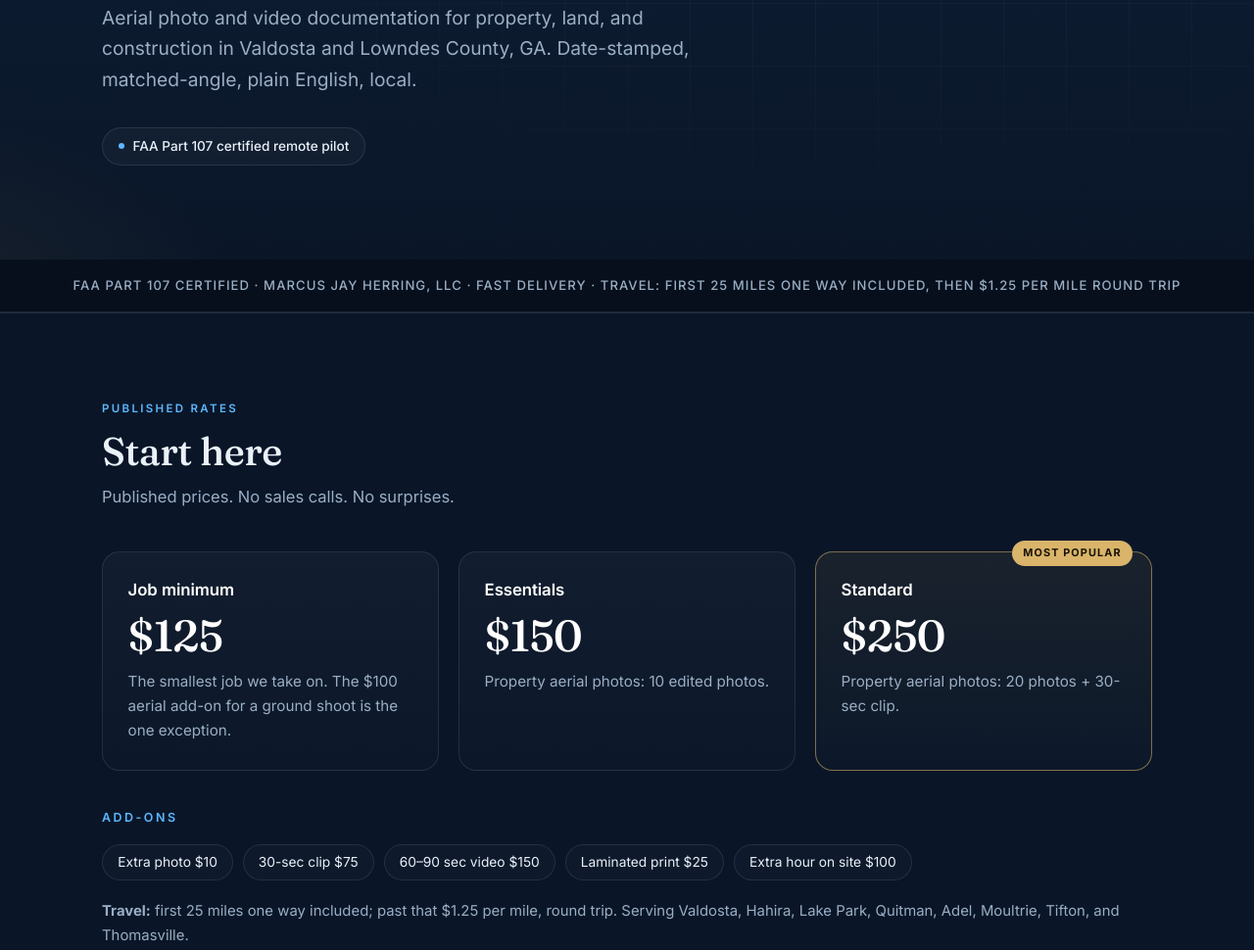
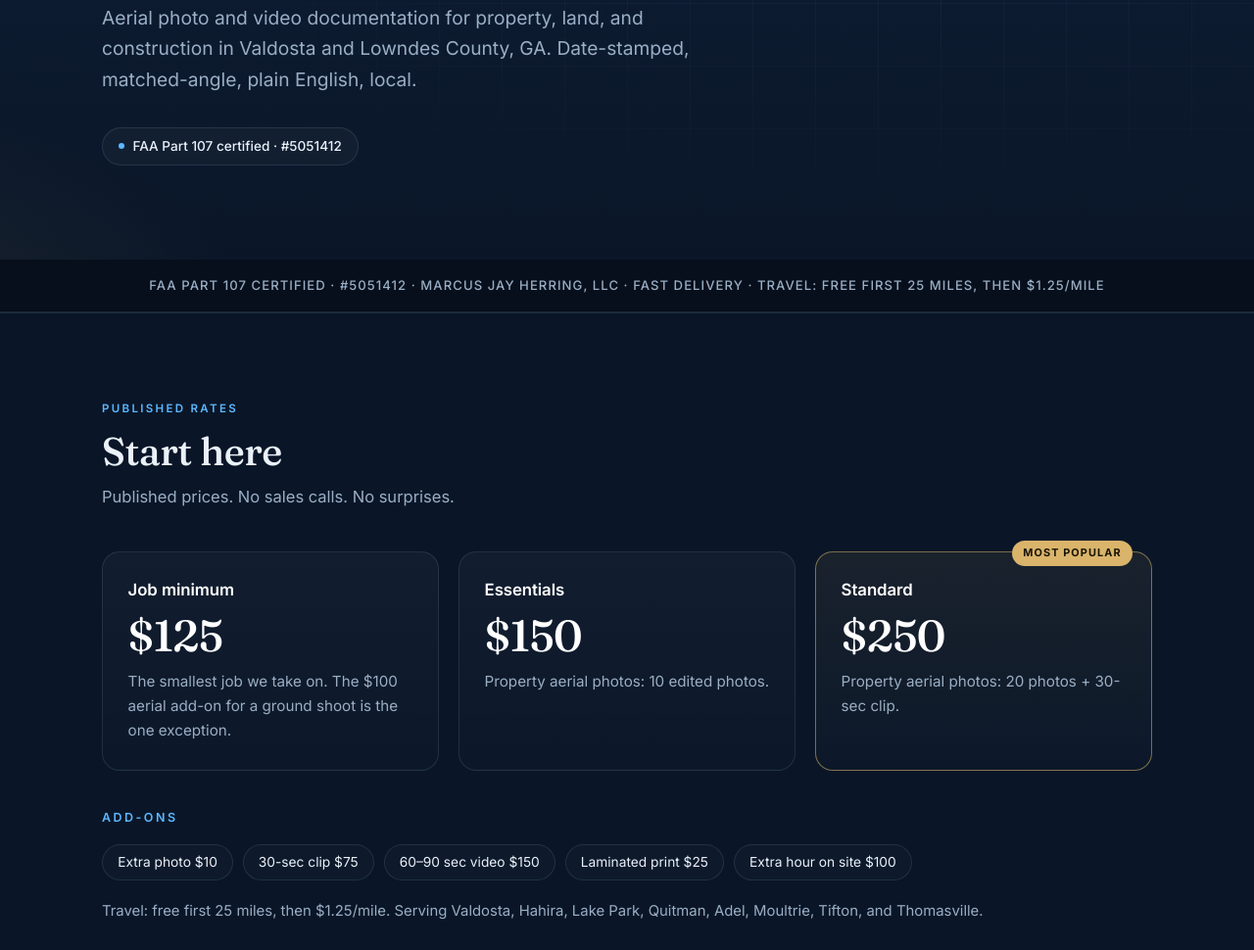
Before and after one commit to MARS488/girl-talk, a plain HTML site: page docs/index.html in a window 1280 px wide. Shown: the part 418-1388 px from the top of the page at 98% size. Drawn offline with Linux system fonts and the light colour scheme.

Commit message:
Travel line matches price card exactly + FAA Part 107 #5051412

```diff
--- a/docs/index.html
+++ b/docs/index.html
@@ -4,7 +4,7 @@
   <meta charset="utf-8" />
   <meta name="viewport" content="width=device-width, initial-scale=1" />
   <title>Aerial Ops — Aerial Photo & Video Documentation | Valdosta, GA</title>
-  <meta name="description" content="Aerial Ops: aerial property photos, video, and job-site photo documentation in Valdosta and Lowndes County, GA. Aerial Operations by Marcus Jay Herring, LLC. FAA Part 107 certified." />
+  <meta name="description" content="Aerial Ops: aerial property photos, video, and job-site photo documentation in Valdosta and Lowndes County, GA. Aerial Operations by Marcus Jay Herring, LLC. FAA Part 107 certified · #5051412." />
   <meta property="og:title" content="Aerial Ops — Aerial Photo & Video Documentation | Valdosta, GA" />
   <meta property="og:description" content="The professional's view of the job site. Aerial photo and video documentation in Valdosta and Lowndes County, GA. Aerial Operations by Marcus Jay Herring, LLC." />
   <meta name="theme-color" content="#0a1628" />
@@ -90,11 +90,11 @@
         <p class="eyebrow">Aerial Operations by Marcus Jay Herring, LLC</p>
         <h1>The professional's view of the <em>job site.</em></h1>
         <p class="lede">Aerial photo and video documentation for property, land, and construction in Valdosta and Lowndes County, GA. Date-stamped, matched-angle, plain English, local.</p>
-        <span class="badge">FAA Part 107 certified remote pilot</span>
+        <span class="badge">FAA Part 107 certified · #5051412</span>
       </div>
     </div>
 
-    <div class="trust">FAA Part 107 certified · Marcus Jay Herring, LLC · Fast delivery · Travel: first 25 miles one way included, then $1.25 per mile round trip</div>
+    <div class="trust">FAA Part 107 certified · #5051412 · Marcus Jay Herring, LLC · Fast delivery · Travel: free first 25 miles, then $1.25/mile</div>
 
     <section id="start">
       <div class="wrap">
@@ -108,7 +108,7 @@
         </div>
         <h3 class="small">Add-ons</h3>
         <ul class="addons"><li>Extra photo $10</li><li>30-sec clip $75</li><li>60–90 sec video $150</li><li>Laminated print $25</li><li>Extra hour on site $100</li></ul>
-        <p class="not" style="margin-top:1.2rem"><strong>Travel:</strong> first 25 miles one way included; past that $1.25 per mile, round trip. Serving Valdosta, Hahira, Lake Park, Quitman, Adel, Moultrie, Tifton, and Thomasville.</p>
+        <p class="not" style="margin-top:1.2rem">Travel: free first 25 miles, then $1.25/mile. Serving Valdosta, Hahira, Lake Park, Quitman, Adel, Moultrie, Tifton, and Thomasville.</p>
       </div>
     </section>
 
@@ -148,7 +148,7 @@
             <li>Promo/business video: half day (up to 4 hrs on site + 30–60 sec edit) $500 · full day (up to 8 hrs + edit up to 2 min) $900</li>
             <li>Tree removal video (up to 3 hrs, 60–90 sec edit + 10 stills) $350</li>
             <li><strong>Add-ons:</strong> extra photo $10 · 30-sec clip $75 · 60–90 sec video $150 · laminated print $25 · extra hour on site $100</li>
-            <li><strong>Travel:</strong> first 25 miles one way included; past that $1.25 per mile, round trip</li>
+            <li>Travel: free first 25 miles, then $1.25/mile</li>
             <li><strong>Rush:</strong> within 48 hours +25% · storm 24-hour +$100</li>
           </ul>
           <p class="terms">$125 job minimum (the $100 aerial add-on is the one exception). Due on receipt; 50% deposit on one-time jobs over $400. Zelle or check. Photo and video documentation only — no measurements, roof squares, volumes, thermal, 3D models, surveys, or formal assessments.</p>
@@ -163,7 +163,7 @@
         <p class="sub">Three simple steps from property to finished files.</p>
         <div class="grid three">
           <div class="reveal card"><div class="step">1</div><h3>Tell us about the property</h3><p>Share the address, what you need captured, and your timeline. You get a flat price from the list above.</p></div>
-          <div class="reveal card"><div class="step">2</div><h3>We fly</h3><p>A Part 107 certified pilot captures the site, checking airspace and weather first.</p></div>
+          <div class="reveal card"><div class="step">2</div><h3>We fly</h3><p>An FAA Part 107 certified (#5051412) pilot captures the site, checking airspace and weather first.</p></div>
           <div class="reveal card"><div class="step">3</div><h3>You get the pack</h3><p>Edited, date-stamped photos and video in organized folders, ready to share with an owner, lender, or crew.</p></div>
         </div>
         <p class="not" style="margin-top:1.5rem">Not a land survey, acreage or boundary determination, stamped report, takeoff, or measurement set. Photos and a plain-language note on what looks different — that's the pack.</p>
@@ -174,7 +174,7 @@
       <div class="wrap">
         <p class="kicker">Questions</p>
         <h2>FAQ</h2>
-        <details><summary>Are you licensed?</summary><p>Yes. FAA Part 107 certified remote pilot.</p></details>
+        <details><summary>Are you licensed?</summary><p>Yes. FAA Part 107 certified · #5051412.</p></details>
         <details><summary>Can you fly near the airport or Moody?</summary><p>We check airspace before every job and handle the FAA authorizations needed for controlled airspace.</p></details>
         <details><summary>How fast do I get my files?</summary><p>Fast turnaround. Need it sooner? Rush is available: within 48 hours +25% · storm 24-hour +$100.</p></details>
       </div>
@@ -190,7 +190,7 @@
   </main>
 
   <footer>
-    <div class="wrap"><span class="logo">AERIAL <span>OPS</span></span>Aerial Ops · Aerial Operations by Marcus Jay Herring, LLC · 601 N. St. Augustine Rd., Valdosta, GA 31601 · FAA Part 107 certified</div>
+    <div class="wrap"><span class="logo">AERIAL <span>OPS</span></span>Aerial Ops · Aerial Operations by Marcus Jay Herring, LLC · 601 N. St. Augustine Rd., Valdosta, GA 31601 · FAA Part 107 certified · #5051412</div>
   </footer>
   <script>
     (function(){var els=document.querySelectorAll('.reveal');if(!('IntersectionObserver' in window)){els.forEach(function(e){e.classList.add('in')});return}
```
